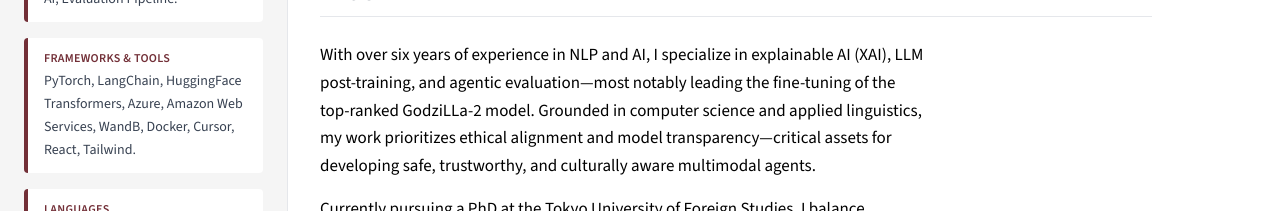
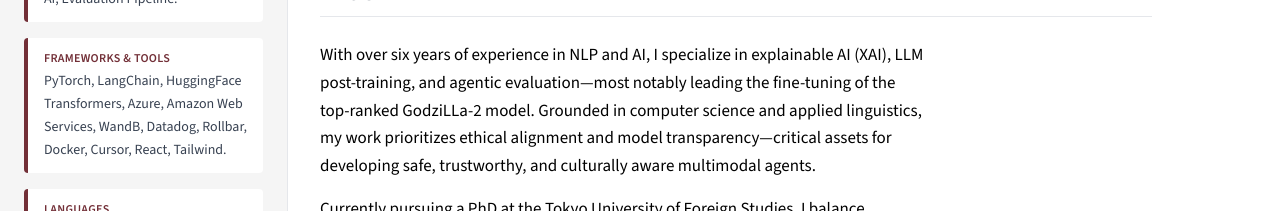
Before and after one commit to jaspercatapang/jaspercatapang.github.io, a React (Vite) app: page / in a window 1280 px wide. Shown: the part 360-571 px from the top of the page. Built offline with nearby package versions, Linux system fonts and the light colour scheme.

Commit message:
Add Datadog and Rollbar to Frameworks & Tools; rebuild site; update CV PDF

```diff
--- a/src/App.jsx
+++ b/src/App.jsx
@@ -250,7 +250,7 @@ const HuggingFaceIcon = () => (
 
 const SKILLS = [
   { title: 'LLM & Post-Training', text: 'SFT, RLHF, Model Alignment, Prompt Engineering, RAG, Agentic AI, Evaluation Pipeline.' },
-  { title: 'Frameworks & Tools', text: 'PyTorch, LangChain, HuggingFace Transformers, Azure, Amazon Web Services, WandB, Docker, Cursor, React, Tailwind.' },
+  { title: 'Frameworks & Tools', text: 'PyTorch, LangChain, HuggingFace Transformers, Azure, Amazon Web Services, WandB, Datadog, Rollbar, Docker, Cursor, React, Tailwind.' },
   { title: 'Languages', text: 'Python, SQL, JavaScript, C++.' },
 ]
 
```
Also changed, not shown: 5 other files (tests, documents, lock files or other folders).
